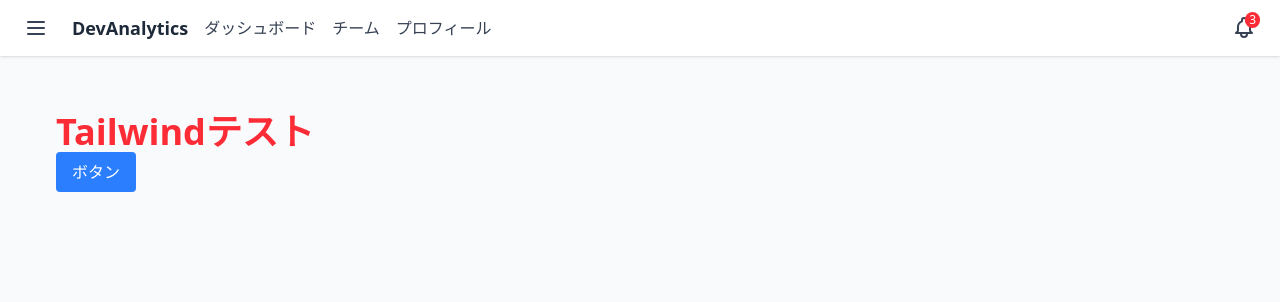
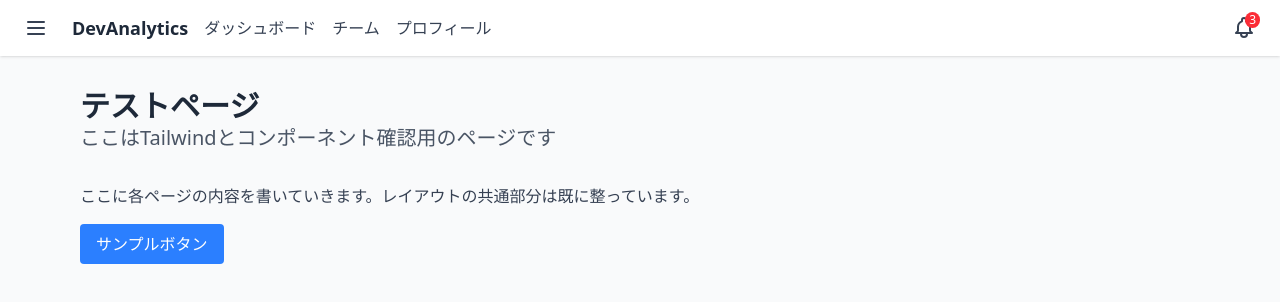
Before and after one commit to Sachika1102/spz-hackathon-frontend, a Next.js app in the folder spz-hackathon-frontend/: page / in a window 1280 px wide. Shown: the top 302 px of the page. Built offline with nearby package versions, Linux system fonts and the light colour scheme.

Commit message:
タイトル、サブタイトルのコンポーネントの作成

```diff
--- a/spz-hackathon-frontend/app/dashboard/page.tsx
+++ b/spz-hackathon-frontend/app/dashboard/page.tsx
@@ -1,8 +1,19 @@
+// app/dashboard/page.tsx
+import PageHeader from "@/components/layout/PageHeader";
+
 export default function DashboardPage() {
   return (
-    <div className="p-6">
-      <h1 className="text-3xl font-bold text-blue-500">ダッシュボード</h1>
-      <p className="mt-2 text-gray-700">ここにコンテンツが入ります。</p>
-    </div>
+    <>
+      {/* ページごとのタイトル・サブタイトルを渡す */}
+      <PageHeader
+        title="ダッシュボード"
+        subtitle="あなたの開発活動とチーム貢献を分析しています"
+      />
+
+      {/* ページの中身 */}
+      <div className="space-y-4">
+        <p>ここにダッシュボードの内容を表示します。</p>
+      </div>
+    </>
   );
 }
--- a/spz-hackathon-frontend/app/layout.tsx
+++ b/spz-hackathon-frontend/app/layout.tsx
@@ -1,5 +1,7 @@
+// app/layout.tsx
 import "./globals.css";
-import Header from "@/components/layout/Header"; // ここでヘッダーをインポート
+import Header from "@/components/layout/Header";
+import PageHeader from "@/components/layout/PageHeader";
 
 export default function RootLayout({
   children,
@@ -9,8 +11,14 @@ export default function RootLayout({
   return (
     <html lang="ja">
       <body className="bg-gray-50">
-        <Header /> {/* 全ページ共通のヘッダー */}
-        <main className="p-4">{children}</main>
+        {/* 共通ヘッダー */}
+        <Header />
+
+        <main className="px-20 py-8">
+          {/* ここにページごとのタイトルが入る */}
+          {/* ページでtitle/subtitleを指定する場合、children側から渡す */}
+          {children}
+        </main>
       </body>
     </html>
   );
--- a/spz-hackathon-frontend/app/page.tsx
+++ b/spz-hackathon-frontend/app/page.tsx
@@ -1,10 +1,24 @@
+// app/page.tsx
+import PageHeader from "@/components/layout/PageHeader";
+
 export default function Home() {
   return (
-    <div className="p-10">
-      <h1 className="text-4xl font-bold text-red-500">Tailwindテスト</h1>
-      <button className="bg-blue-500 text-white px-4 py-2 rounded">
-        ボタン
-      </button>
+    <div>
+      {/* ページタイトルとサブタイトル */}
+      <PageHeader
+        title="テストページ"
+        subtitle="ここはTailwindとコンポーネント確認用のページです"
+      />
+
+      {/* ページごとの中身はここに追加 */}
+      <div className="space-y-4">
+        <p className="text-gray-700">
+          ここに各ページの内容を書いていきます。レイアウトの共通部分は既に整っています。
+        </p>
+        <button className="bg-blue-500 text-white px-4 py-2 rounded hover:bg-blue-600">
+          サンプルボタン
+        </button>
+      </div>
     </div>
   );
 }
--- /dev/null
+++ b/spz-hackathon-frontend/components/layout/PageHeader.tsx
@@ -0,0 +1,15 @@
+// components/layout/PageHeader.tsx
+export default function PageHeader({
+  title,
+  subtitle,
+}: {
+  title: string;
+  subtitle: string;
+}) {
+  return (
+    <div className="mb-8">
+      <h1 className="text-3xl font-bold text-gray-800">{title}</h1>
+      <p className="text-xl text-gray-600">{subtitle}</p>
+    </div>
+  );
+}
```
